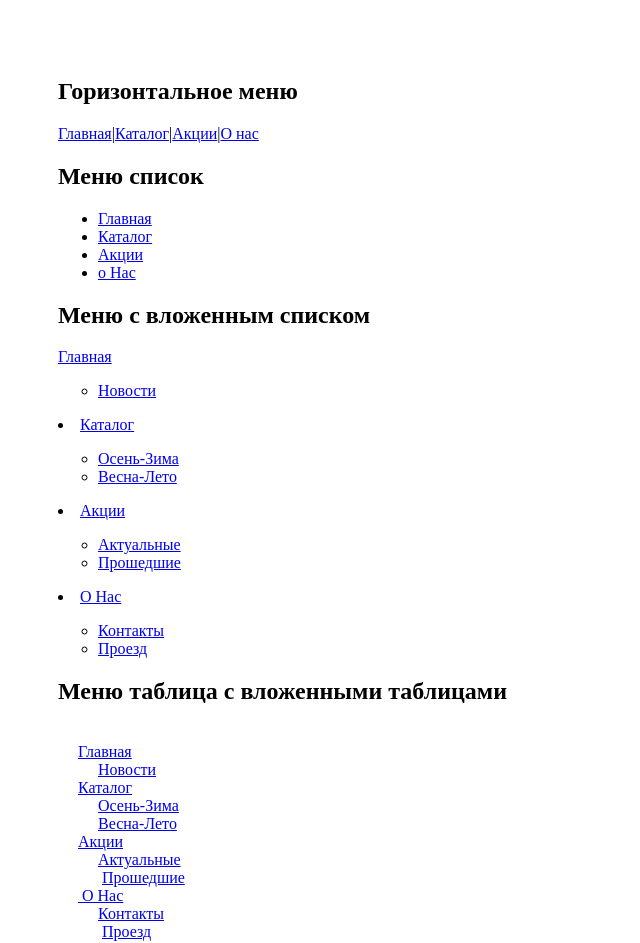
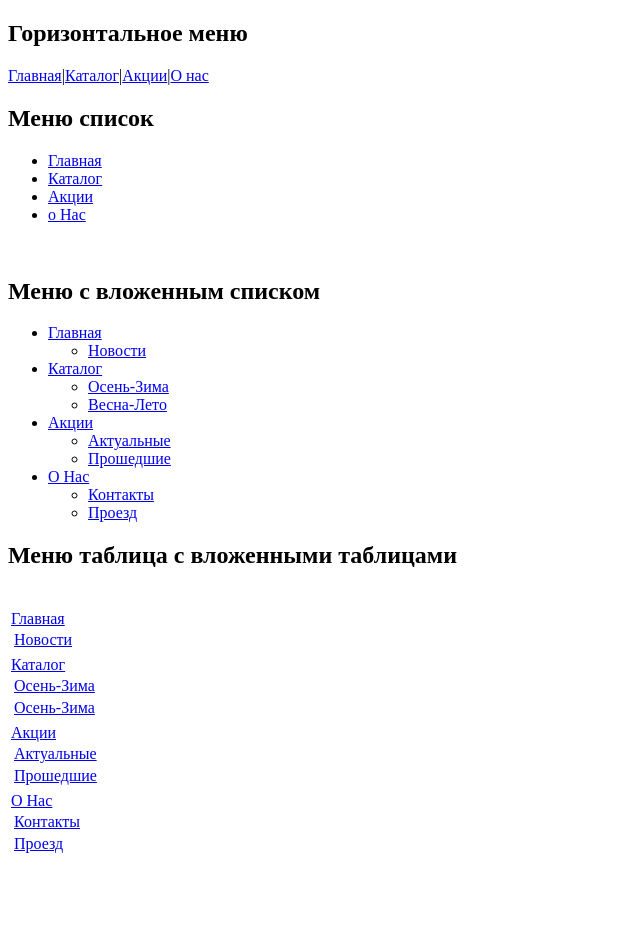
Before and after one commit to sweetyvaleri/EKATERINA_ALEKSANDROVA, a plain HTML site: page 03_ HTML/add/index.html in a window 1280 px wide. Shown: the whole page, without its empty margins (0-640 px from the left). After the commit the page ends 867 px from the top, so only its background shows below. Drawn offline with Linux system fonts and the light colour scheme.

Commit message:
init repo

```diff
--- a/03_ HTML/add/index.html
+++ b/03_ HTML/add/index.html
@@ -4,7 +4,7 @@
     <meta charset="UTF-8">
     <meta http-equiv="X-UA-Compatible" content="IE=edge">
     <meta name="viewport" content="width=device-width, initial-scale=1.0">
-    <title>Макет</title>
+    <title>site</title>
 </head>
 </body>
 <style>
@@ -12,65 +12,88 @@
      padding: 50px
     }
    </style>
-  </head>
-  <body>
-   <div class="layer">
-  </body>
 <H2>Горизонтальное меню</H2>
-<P><a href="макет/main/main.html">Главная</a>|<a href="макет/catalog.html">Каталог</a>|<a href="макет/promo.html">Акции</a>|<a href="макет/about.html">О нас</a></P>
+<P><a href="main.html">Главная</a>|<a href="catalog.html">Каталог</a>|<a href="promo.html">Акции</a>|<a href="about.html">О нас</a></P>
 
 <H2>Меню список</H2>
+    <ul>
+        <li><a href="main.html">Главная</a></li>
+        <li><a href="catalog.html">Каталог</a></li>
+        <li><a href="promo.html">Акции</a></li>
+        <li><a href="About.html">о Нас</a></li>
+    </ul>
+<br>
+<H2>Меню с вложенным списком</H2>
     <p>
         <ul>
-        <li>
-            <a href="макет/main/main.html">Главная</a>
+            <li><a href="main.html">Главная</a>
+            <ul type="circle">
+                <li><a href="News/News.html">Новости</a></li>
+            </ul>
             </li>
-            <li>
-                <a href="макет/catalog.html">Каталог</a>
+            <li><a href="catalog.html">Каталог</a>
+                <ul type="circle">
+                    <li><a href="catalog/aut_win.html">Осень-Зима</a></li>
+                    <li><a href="catalog/sp_sum.html">Весна-Лето</a></li>
+                </ul>
             </li>
-            <li>
-                <a href="макет/promo.html">Акции</a>
+            <li><a href="promo.html">Акции</a>
+                <ul type="circle">
+                    <li><a href="promo/last.html">Актуальные</a></li>
+                    <li><a href="promo/old.html">Прошедшие</a></li>
+                </ul>
             </li>
-                <li>
-                    <a href="макет/about/About.html">о Нас</a>
+            <li><a href="about.html">О Нас</a>
+                <ul type="circle">
+                    <li><a href="about/about.html">Контакты </a></li>
+                    <li><a href="travel.html">Проезд</a></li>
+                </ul>
             </li>
         </ul>
     </p>
-            <p>
-    <H2>Меню с вложенным списком</H2>
-                <a href="макет/main/main.html">Главная</a></li>
-                        <ul type="circle">
-                            <li><a href="макет/main/News.html">Новости</a></li>
-                            </ul>
-                            <li><a href="макет/catalog.html">Каталог</a></li>
-                            <ul type="circle">
-                                <li><a href="макет/catalog/aut_win.html">Осень-Зима</a></li>
-                                    <li><a href="макет/catalog/sp_sum.html">Весна-Лето</a></li></ul>
-                                    <li><a href="макет/promo.html">Акции</a></li>
-                                    <ul type="circle">
-                                        <li><a href="макет/promo/last.html">Актуальные</a></li>
-                                        <li><a href="макет/promo/old.html">Прошедшие</a></li>
-                                        </ul>
-                                        <li><a href="макет/about.html">О Нас</a></li>
-                                        <ul type="circle">
-                                            <li><a href="макет/about/about.html">Контакты </a>
-                                                <li><a href="макет//about/travel.html">Проезд</a></li>
-                                        </ul>
-                                        </ul>
-                                    </p>
+
 <H2> Меню таблица с вложенными таблицами</H2>
 <br>
-                                   &#160;	&#160;	&#160;<a href="макет/main/main.html">Главная</a><br>
-                                   &#160;	&#160;	&#160;&#160;	&#160;	&#160;<a href="макет/Main/News.html">Новости</a><br>
-                                   &#160;	&#160;	&#160;<a href="макет/catalog.html">Каталог</a><br>
-                                   &#160;	&#160;	&#160;&#160;	&#160;	&#160;<a href="макет/catalog/aut_win.html">Осень-Зима</a><br>
-                                   &#160;	&#160;	&#160;&#160;	&#160;	&#160;<a href="макет/catalog/sp_sum.html">Весна-Лето</a><br>
-                                   &#160;	&#160;	&#160;<a href="макет/Promo.html">Акции</a><br>
-                                   &#160;	&#160;	&#160;&#160;	&#160;	&#160;<a href="макет/promo/last.html">Актуальные</a><br>
-                                   &#160;	&#160;	&#160; &#160;	&#160;	&#160;<a href="макет/promo/old.html">Прошедшие</a><br>
-                                   &#160;	&#160;	&#160;<a href="макет/about.html"> О Нас</a><br>
-                                   &#160;	&#160;	&#160;&#160;	&#160;	&#160;<a href="макет/about/about.html">Контакты </a><br>
-                                   &#160;	&#160;	&#160; &#160;	&#160;	&#160;<a href="макет/about/travel.html">Проезд</a><br>
-
+<table>
+    <tr>
+        <td><a href="main.html">Главная</a><br>
+            <table>
+                <tr>
+                    <td><a href="News/News.html">Новости</a><br></td>
+                </tr>
+            </table>
+        </td>
+    </tr>
+    <tr>
+        <td><a href="catalog.html">Каталог</a><br>
+            <table>
+                <tr>
+                    <Td><a href="catalog/aut_win.html">Осень-Зима</a><br></Td>
+                    <tr><td><a href="catalog/sp_sum.html">Осень-Зима</a><br></td></tr>
+                </tr>
+            </table>
+        </td>
+    </tr>
+    <tr>
+        <td><a href="Promo.html">Акции</a><br>
+            <table>
+                <tr>
+                    <td><a href="promo/last.html">Актуальные</a><br></td>
+                    <tr><Td><a href="promo/old.html">Прошедшие</a><br></Td></tr>
+                </tr>
+            </table>
+        </td>
+    </tr>
+    <tr>
+        <td><a href="about.html">О Нас</a>
+            <table>
+                <tr>
+                    <td><a href="about/about.html">Контакты </a><br></td>
+                    <tr><td><a href="about/travel.html">Проезд</a><br></td></tr>
+                </tr>
+            </table>
+        </td>
+    </tr>
+</table>
 </body>
 </html>
```
Lines whose indentation alone changed are shown as unchanged.
